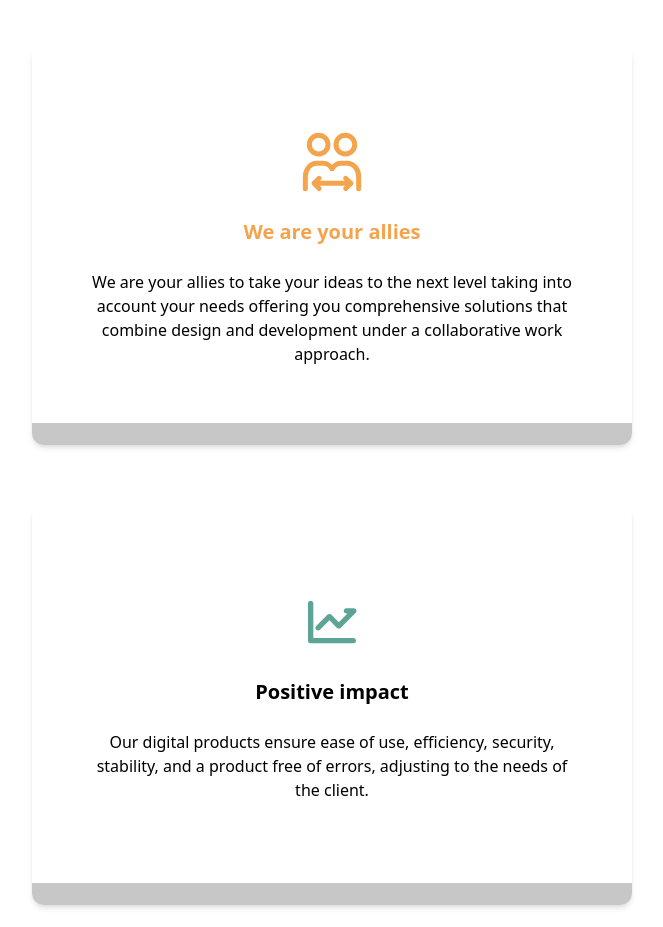
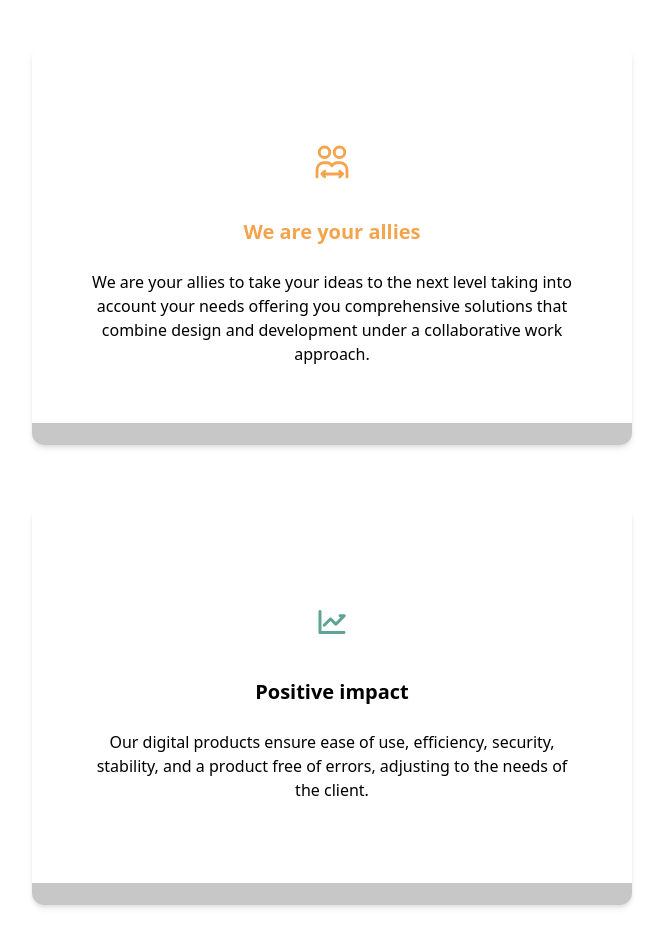
Before and after one commit to contentcraftstudio/Coderlabs-web-2.0, a Next.js app: page / in a window 1280 px wide. Shown: the part 4060-4987 px from the top of the page, without its empty margins (308-971 px from the left). Built offline with nearby package versions, Linux system fonts and the light colour scheme.

Commit message:
change:: best sec

```diff
--- a/components/BestSec.tsx
+++ b/components/BestSec.tsx
@@ -1,10 +1,9 @@
-import Image from "next/image"
-import React from "react"
-import aliados from "../public/assets/aliado.svg"
-import impacto from "../public/assets/impacto.svg"
-import { useTranslation } from "react-i18next"
-import { useSize } from "ahooks"
-import { Dom } from "@/settings/util"
+/* eslint-disable no-undef */
+import Image from 'next/image'
+import React from 'react'
+import aliados from '../public/assets/aliado.svg'
+import impacto from '../public/assets/impacto.svg'
+import { useTranslation } from 'react-i18next'
 
 type Props = {
   img: any
@@ -14,16 +13,13 @@ type Props = {
   description: string
 }
 
-function Card({ img, alt, color, title, description }: Props) {
-  const size = useSize(Dom)
-  const imgSize =
-    size?.width <= 380 ? 36 : size?.width >= 381 && size?.width <= 768 ? 36 : 64
+function Card ({ img, alt, color, title, description }: Props): JSX.Element {
   return (
     <div
       className={`sm:w-[330px] sm:h-[270px] md:w-[600px] md:h-[400px] xl:w-[600px] xl:h-[400px] flex flex-col sm:gap-[10px] md:gap-[24px] lg:gap-[24px] rounded border-b-[22px] border-${color} sm:px-[20px] md:px-[60px] lg:px-[60px] sm:pt-[36px] md:pt-[85px] lg:pt-[85px] shadow-md`}
     >
       <div className='flex justify-center'>
-        <Image alt={alt} src={img} width={imgSize} height={imgSize} />
+        <Image alt={alt} src={img} width={36} className=' sm:w-[36px] sm:h-[36px] xl:w-[64px] lg:h-[64px] ' />
       </div>
       <p
         className={`text-center text-${color} font-semibold sm:text-base md:text-xl lg:text-xl`}
@@ -37,27 +33,27 @@ function Card({ img, alt, color, title, description }: Props) {
   )
 }
 
-export default function BestSec({}: Props) {
+export default function BestSec (): JSX.Element {
   const { t } = useTranslation()
   return (
     <div className='w-[100%]'>
       <h3 className=' font-secondary font-medium text-center sm:text-[34px] md:text-[48px] xl:text-[64px] sm:mb-[25px] md:mb-[60px] lg:mb-[115px]'>
-        {t("We_are_the_best_choice")}
+        {t('We_are_the_best_choice')}
       </h3>
       <div className='flex flex-wrap justify-center sm:gap-[44px] md:gap-[60px] xl:gap-[70px]'>
         <Card
           img={aliados}
-          alt={t("We_are_your_allies")}
-          color={"orange"}
-          title={t("We_are_your_allies")}
-          description={t("paragraph_card_best_choice")}
+          alt={t('We_are_your_allies')}
+          color='orange'
+          title={t('We_are_your_allies')}
+          description={t('paragraph_card_best_choice')}
         />
         <Card
           img={impacto}
-          alt={t("Positive_impact")}
-          color={"green"}
-          title={t("Positive_impact")}
-          description={t("paragraph_card_positive_impact")}
+          alt={t('Positive_impact')}
+          color='green'
+          title={t('Positive_impact')}
+          description={t('paragraph_card_positive_impact')}
         />
       </div>
     </div>
--- a/pages/index.tsx
+++ b/pages/index.tsx
@@ -1,7 +1,6 @@
 /* eslint-disable @next/next/no-page-custom-font */
 import "../settings/i18"
 import Head from "next/head"
-import TechnologiesGrid from "@/components/TechnologiesGrid"
 import ToolsSec from "@/components/ToolsSec"
 import Footer from "@/components/Footer"
 import Blog from "@/components/Blog"
```
